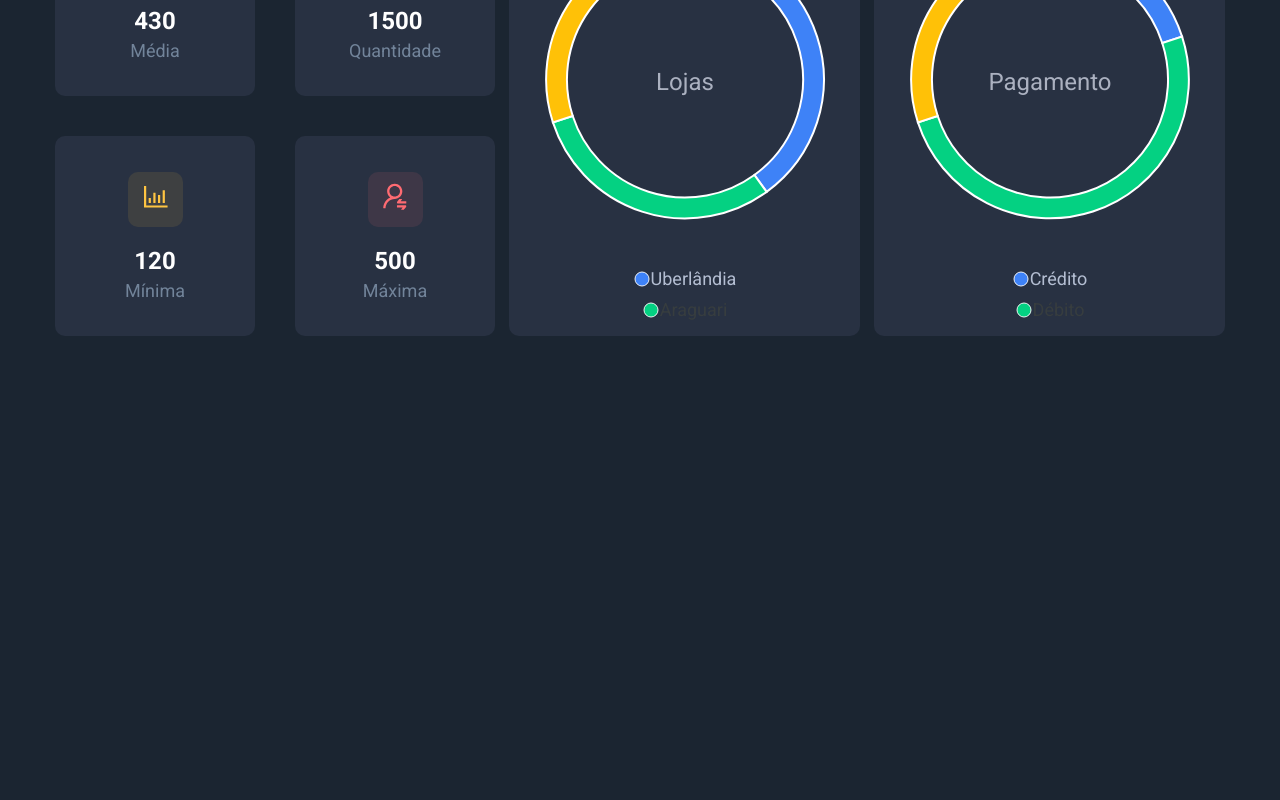
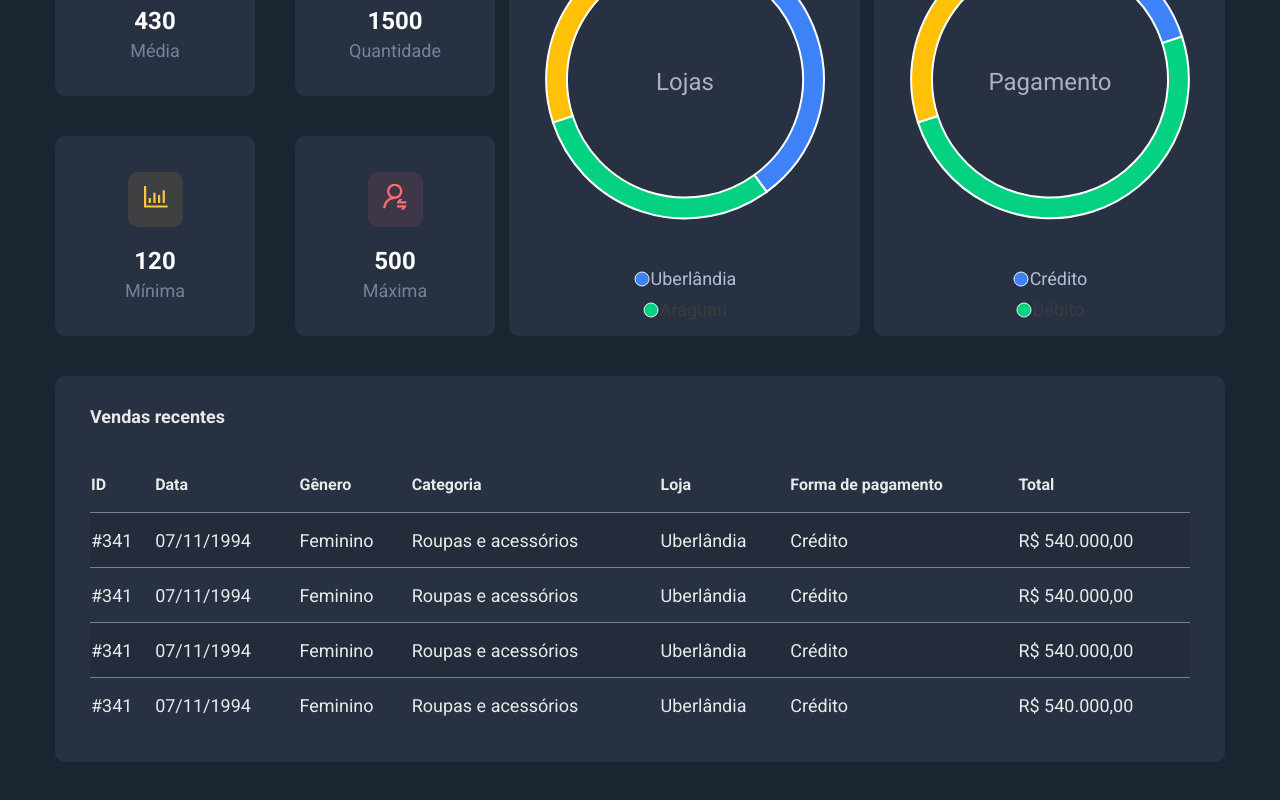
Before and after one commit to LorenzoBondan/DSSales, a React (Create React App) app in the folder frontend/: page / in a window 1280 px wide. Shown: the part 764-1564 px from the top of the page. Before the commit the page ends 1140 px from the top, so only its background shows below. Built offline with nearby package versions, Linux system fonts and the light colour scheme.

Commit message:
sales table component

```diff
--- a/frontend/src/App.tsx
+++ b/frontend/src/App.tsx
@@ -4,6 +4,7 @@
 import PieChartCard from "./components/pie-chart-card";
 import SalesByDate from "./components/sales-by-date";
 import SalesSummary from "./components/sales-summary";
+import SalesTable from "./components/sales-table";
 
 function App() {
   return (
@@ -28,6 +29,8 @@
           />
         </div>
 
+        <SalesTable/>
+
       </div>
     </>
   );
--- /dev/null
+++ b/frontend/src/components/sales-table/index.tsx
@@ -0,0 +1,70 @@
+
+import './styles.css';
+
+const SalesTable = () => {
+    return(
+        <div className='sales-table-container base-card'>
+            <h3 className='sales-table-title'>Vendas recentes</h3>
+
+            <table className='sales-table'>
+
+                <thead>
+                    <tr>
+                        <th>ID</th>
+                        <th>Data</th>
+                        <th>Gênero</th>
+                        <th>Categoria</th>
+                        <th>Loja</th>
+                        <th>Forma de pagamento</th>
+                        <th>Total</th>
+                    </tr>
+                </thead>
+
+                <tbody>
+                    <tr>
+                        <td>#341</td>
+                        <td>07/11/1994</td>
+                        <td>Feminino</td>
+                        <td>Roupas e acessórios</td>
+                        <td>Uberlândia</td>
+                        <td>Crédito</td>
+                        <td>R$ 540.000,00</td>
+                    </tr>
+
+                    <tr>
+                        <td>#341</td>
+                        <td>07/11/1994</td>
+                        <td>Feminino</td>
+                        <td>Roupas e acessórios</td>
+                        <td>Uberlândia</td>
+                        <td>Crédito</td>
+                        <td>R$ 540.000,00</td>
+                    </tr>
+
+                    <tr>
+                        <td>#341</td>
+                        <td>07/11/1994</td>
+                        <td>Feminino</td>
+                        <td>Roupas e acessórios</td>
+                        <td>Uberlândia</td>
+                        <td>Crédito</td>
+                        <td>R$ 540.000,00</td>
+                    </tr>
+
+                    <tr>
+                        <td>#341</td>
+                        <td>07/11/1994</td>
+                        <td>Feminino</td>
+                        <td>Roupas e acessórios</td>
+                        <td>Uberlândia</td>
+                        <td>Crédito</td>
+                        <td>R$ 540.000,00</td>
+                    </tr>
+                </tbody>
+            </table>
+
+        </div>
+    );
+}
+
+export default SalesTable;
--- /dev/null
+++ b/frontend/src/components/sales-table/styles.css
@@ -0,0 +1,40 @@
+.sales-table-container{
+    margin-bottom: 50px;
+    padding: 30px 35px;
+}
+
+.sales-table-title{
+    font-size: 18px;
+}
+
+.sales-table{
+    width: 100%;
+    margin-top: 30px;
+    border-spacing: 0; /*borda contínua entre os elementos */
+}
+
+.sales-table thead th {
+    text-align: left;
+    height: 55px;
+    font-size: 16px;
+}
+
+.sales-table tbody td {
+    height: 55px;
+    border-top: 1px solid #72849A;
+    font-size: 18px;
+    transition: background .3s; /* "animação" ao passar o mouse por cima */
+}
+
+.sales-table tbody tr:hover > td {
+    background-color: var(--grey-light-100-color);
+}
+
+/* cores das linhas alternadas */
+.sales-table tbody tr:nth-child(even) {
+    background-color: var(--primary-color);
+}
+
+.sales-table tbody tr:nth-child(odd) {
+    background-color: rgba(0, 0, 0, 0.1);
+}
```
